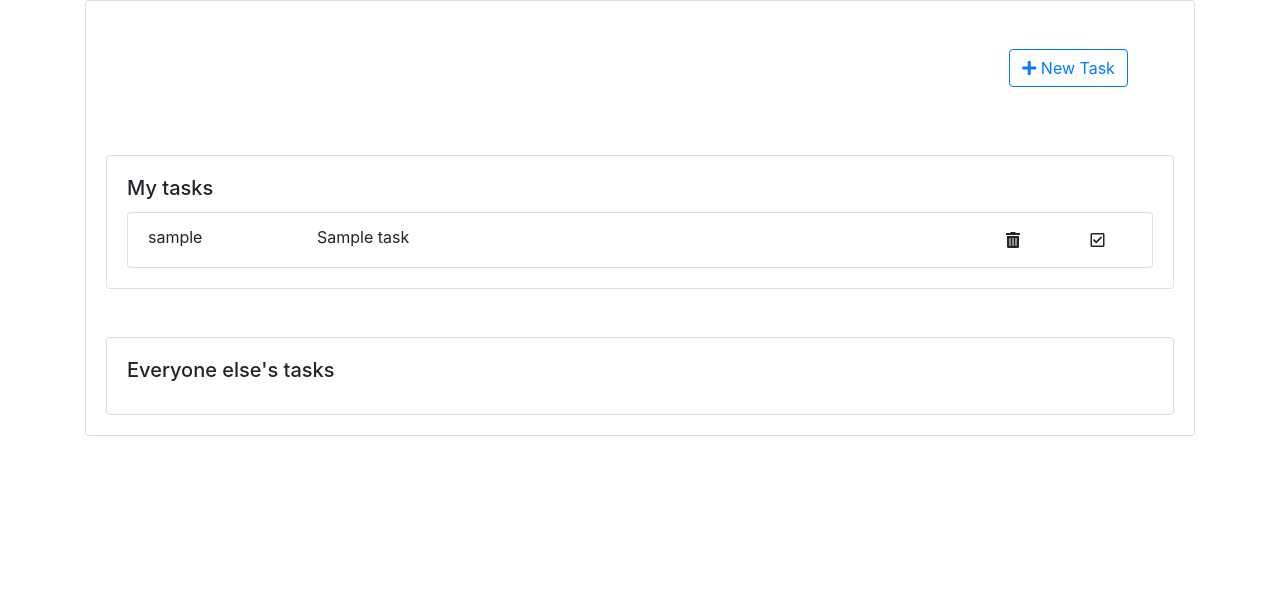
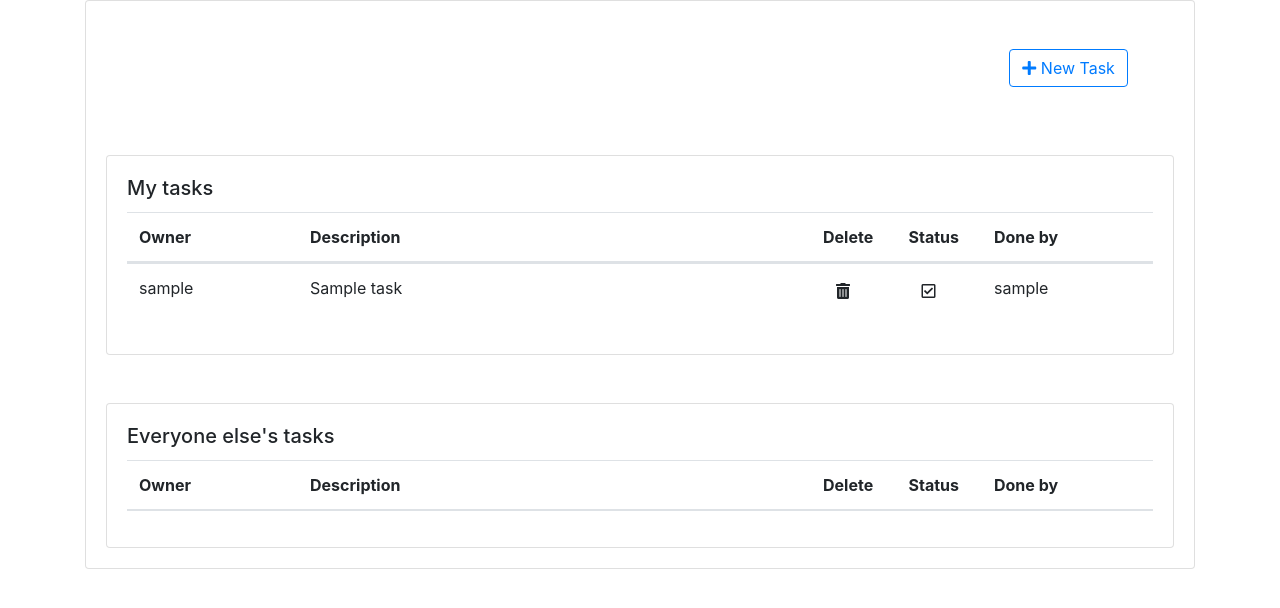
Before and after one commit to carlosap256/task_list, a Django app: page / in a window 1280 px wide. Shown: the part 63-671 px from the top of the page. Run offline with Django 3.2, Linux system fonts and the light colour scheme; a user stored in the database is signed in; tables that the repository leaves empty hold one stand-in row (values such as "Sample post"); lists and menus that the app fills with data are empty; some libraries are stand-ins or nearby versions.

Commit message:
Tasks crud functionality

```diff
--- a/online_manager/task_list/templates/partials/single_task.html
+++ b/online_manager/task_list/templates/partials/single_task.html
@@ -17,7 +17,7 @@
            $.post( "/task_crud/"+action_name+"/", {task_id: task_id, csrfmiddlewaretoken: '{{ csrf_token }}'}, function() {
             })
               .done(function(result) {
-
+                window.location.reload(true);
               })
               .fail(function(result) {
                 console.error(result.responseText)
@@ -27,32 +27,33 @@
               });
         });
     });
-
-
-
 </script>
 
-<div class="row" task_id="{{single_task.id}}">
-    <div class="col-2">
+<tr task_id="{{single_task.id}}" class="d-flex">
+    <td class="col-2">
         {{single_task.owner.username}}
-    </div>
-    {% if single_task.owner.username == user.username %}
-    <div class="col-8">
+    </td>
+    <td class="col-6">
         {{single_task.name}}
-    </div>
-    <div class="col-1">
+    </td>
+    <td class="col-1">
+        {% if single_task.owner.username == user.username %}
         <i action="delete" task_id="{{single_task.id}}" class="btn task_action fas fa-trash-alt"></i>
-    </div>
+        {% else %}
+        {% endif %}
+    </td>
+    {% if single_task.is_done %}
+    <td class="col-1">
+        <i action="undone" task_id="{{single_task.id}}" class="btn task_action far fa-check-square"></i>
+    </td>
+    <td class="col-2">
+        {{single_task.marked_done_by.username}}
+    </td>
     {% else %}
-    <div class="col-9">
-        {{single_task.name}}
-    </div>
+    <td class="col-1">
+        <i action="done" task_id="{{single_task.id}}" class="btn task_action far fa-square"></i>
+    </td>
+    <td class="col-2">
+    </td>
     {% endif %}
-    <div class="col-1">
-        {% if single_task.is_done %}
-        <i action="undone" task_id="{{single_task.id}}" class="btn task_action far fa-check-square"></i>
-        {% else %}
-        <i action="done" task_id="{{single_task.id}}" class="btn task_action far fa-square"></i>
-        {% endif %}
-    </div>
-</div>
+</tr>
--- a/online_manager/task_list/templates/partials/task_list_section.html
+++ b/online_manager/task_list/templates/partials/task_list_section.html
@@ -2,13 +2,22 @@
     <div class="card-body">
         <h5 class="card-title">{{section_owner_title}}</h5>
         <div class="card-text">
-            <ul class="list-group">
+            <table class="table table-hover">
+                <thead>
+                <tr class="d-flex">
+                    <th class="col-2">Owner</th>
+                    <th class="col-6">Description</th>
+                    <th class="col-1">Delete</th>
+                    <th class="col-1">Status</th>
+                    <th class="col-2">Done by</th>
+                </tr>
+                </thead>
+                <tbody>
                 {% for task in task_list %}
-                <li class="list-group-item">
                     {% include "partials/single_task.html" with single_task=task %}
-                </li>
                 {% endfor %}
-            </ul>
+                </tbody>
+            </table>
         </div>
     </div>
 </div>
--- /dev/null
+++ b/online_manager/task_list/templates/partials/toggle_done_tasks.html
@@ -0,0 +1,2 @@
+<i class="far fa-eye-slash"></i>
+<i class="far fa-eye"></i>
```
